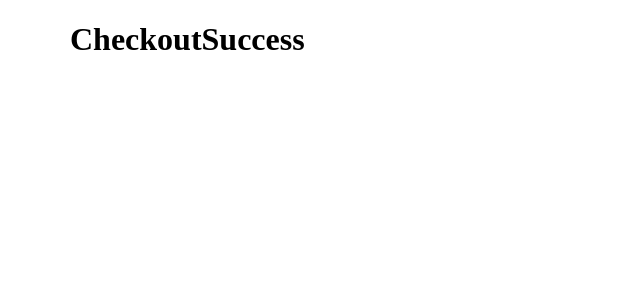
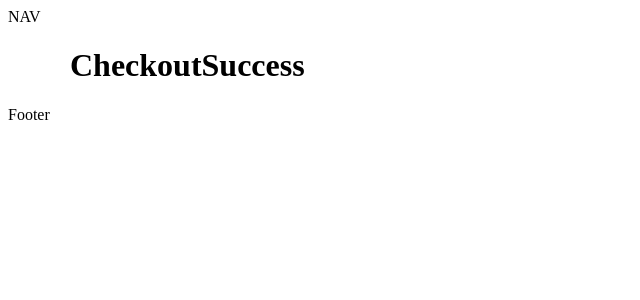
Before and after one commit to KityLinn/fameworks-ca, a React (Vite) app: page /checkoutsuccess in a window 1280 px wide. Shown: the top 300 px of the page, without its empty margins (0-640 px from the left). Built offline with nearby package versions, Linux system fonts and the light colour scheme.

Commit message:
Header and Footer component

```diff
--- a/src/App.tsx
+++ b/src/App.tsx
@@ -5,12 +5,13 @@ import { Contact } from "./pages/Contact"
 import { Product } from "./pages/Product"
 import { Checkout } from "./pages/Checkout"
 import { CheckoutSuccess } from "./pages/CheckoutSuccess"
+import {Header} from "./components/Header"
+import { Footer } from "./components/Footer"
 
 function App() {
-
-
   return (
     <>
+    <Header />
     <Container>
       <Routes>
         <Route path="/" element={<Home/>}/>
@@ -20,6 +21,7 @@ function App() {
         <Route path="/checkoutsuccess" element={<CheckoutSuccess/>}/>
       </Routes>
     </Container>
+    <Footer />
     </>
   )
 }
--- /dev/null
+++ b/src/components/Footer.tsx
@@ -0,0 +1,5 @@
+
+export function Footer () {
+    return <p>Footer</p>
+
+}
--- /dev/null
+++ b/src/components/Header.tsx
@@ -0,0 +1,6 @@
+import { Navbar } from "react-bootstrap";
+
+export function Header () {
+    return <Navbar>NAV</Navbar>
+
+}
```
